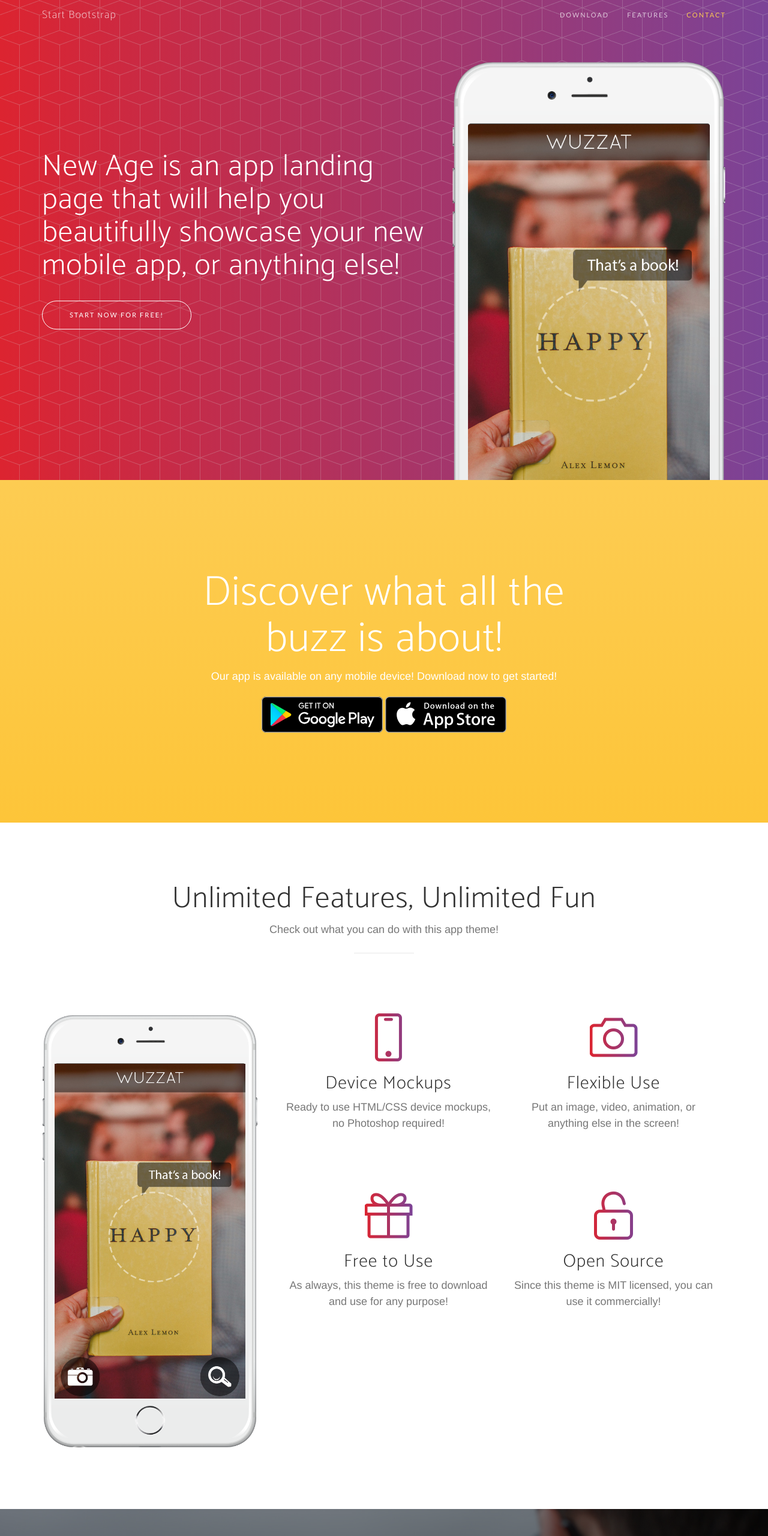
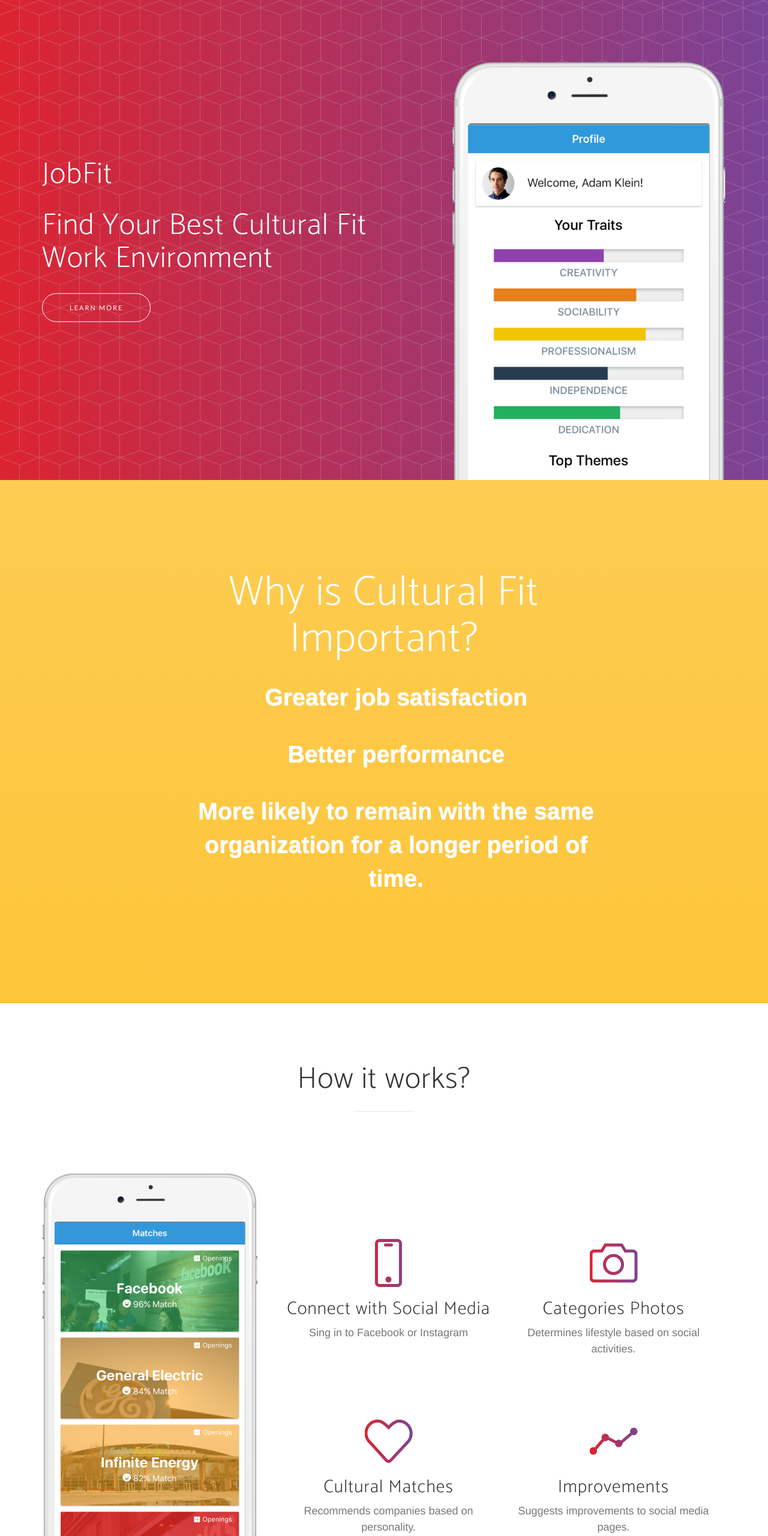
Before and after one commit to briandesouza/SwampHacks-Demo-Website, a website: page index.html in a window 1280 px wide. Shown: the top 2560 px of the page at 60% size. Drawn offline with nearby package versions, Linux system fonts and the light colour scheme; a web font is replaced by a local one.

Commit message:
Completed

```diff
--- a/css/new-age.css
+++ b/css/new-age.css
@@ -205,7 +205,8 @@ header .device-container .screen img {
     transform: translateY(-50%);
   }
   header .header-content .header-content-inner h1 {
-    font-size: 35px;
+    font-size: 40px;
+    font-weight: bold;
   }
   header .device-container {
     max-width: none;
--- a/index.html
+++ b/index.html
@@ -9,7 +9,7 @@
     <meta name="description" content="">
     <meta name="author" content="">
 
-    <title>New Age - Start Bootstrap Theme</title>
+    <title>JobFit</title>
 
     <!-- Bootstrap Core CSS -->
     <link href="vendor/bootstrap/css/bootstrap.min.css" rel="stylesheet">
@@ -38,31 +38,14 @@
 
 <body id="page-top">
 
-    <nav id="mainNav" class="navbar navbar-default navbar-fixed-top">
         <div class="container">
             <!-- Brand and toggle get grouped for better mobile display -->
             <div class="navbar-header">
                 <button type="button" class="navbar-toggle collapsed" data-toggle="collapse" data-target="#bs-example-navbar-collapse-1">
                     <span class="sr-only">Toggle navigation</span> Menu <i class="fa fa-bars"></i>
                 </button>
-                <a class="navbar-brand page-scroll" href="#page-top">Start Bootstrap</a>
             </div>
 
-            <!-- Collect the nav links, forms, and other content for toggling -->
-            <div class="collapse navbar-collapse" id="bs-example-navbar-collapse-1">
-                <ul class="nav navbar-nav navbar-right">
-                    <li>
-                        <a class="page-scroll" href="#download">Download</a>
-                    </li>
-                    <li>
-                        <a class="page-scroll" href="#features">Features</a>
-                    </li>
-                    <li>
-                        <a class="page-scroll" href="#contact">Contact</a>
-                    </li>
-                </ul>
-            </div>
-            <!-- /.navbar-collapse -->
         </div>
         <!-- /.container-fluid -->
     </nav>
@@ -73,8 +56,9 @@
                 <div class="col-sm-7">
                     <div class="header-content">
                         <div class="header-content-inner">
-                            <h1>New Age is an app landing page that will help you beautifully showcase your new mobile app, or anything else!</h1>
-                            <a href="#download" class="btn btn-outline btn-xl page-scroll">Start Now for Free!</a>
+                            <h1 class="jobfit-main-title">JobFit</h1>
+                            <h1>Find Your Best Cultural Fit Work Environment</h1>
+                            <a href="#download" class="btn btn-outline btn-xl page-scroll">Learn More</a>
                         </div>
                     </div>
                 </div>
@@ -84,7 +68,7 @@
                             <div class="device">
                                 <div class="screen">
                                     <!-- Demo image for screen mockup, you can put an image here, some HTML, an animation, video, or anything else! -->
-                                    <img src="img/demo-screen-1.jpg" class="img-responsive" alt="">
+                                    <img src="img/jobfithome.png" class="img-responsive" alt="">
                                 </div>
                                 <div class="button">
                                     <!-- You can hook the "home button" to some JavaScript events or just remove it -->
@@ -101,12 +85,10 @@
         <div class="container">
             <div class="row">
                 <div class="col-md-8 col-md-offset-2">
-                    <h2 class="section-heading">Discover what all the buzz is about!</h2>
-                    <p>Our app is available on any mobile device! Download now to get started!</p>
-                    <div class="badges">
-                        <a class="badge-link" href="#"><img src="img/google-play-badge.svg" alt=""></a>
-                        <a class="badge-link" href="#"><img src="img/app-store-badge.svg" alt=""></a>
-                    </div>
+                    <h2 class="section-heading">Why is Cultural Fit Important?</h2>
+                    <ul><li >Greater job satisfaction</li>
+                        <li >Better performance</li>
+                        <li >More likely to remain with the same organization for a longer period of time.</li></ul>
                 </div>
             </div>
         </div>
@@ -117,8 +99,7 @@
             <div class="row">
                 <div class="col-lg-12 text-center">
                     <div class="section-heading">
-                        <h2>Unlimited Features, Unlimited Fun</h2>
-                        <p class="text-muted">Check out what you can do with this app theme!</p>
+                        <h2>How it works?</h2>
                         <hr>
                     </div>
                 </div>
@@ -130,7 +111,7 @@
                             <div class="device">
                                 <div class="screen">
                                     <!-- Demo image for screen mockup, you can put an image here, some HTML, an animation, video, or anything else! -->
-                                    <img src="img/demo-screen-1.jpg" class="img-responsive" alt=""> </div>
+                                    <img src="img/jobfitmatch.png" class="img-responsive" alt=""> </div>
                                 <div class="button">
                                     <!-- You can hook the "home button" to some JavaScript events or just remove it -->
                                 </div>
@@ -139,36 +120,36 @@
                     </div>
                 </div>
                 <div class="col-md-8">
-                    <div class="container-fluid">
-                        <div class="row">
+                    <div class="container-fluid ">
+                        <div class="row padding-top-row">
                             <div class="col-md-6">
                                 <div class="feature-item">
                                     <i class="icon-screen-smartphone text-primary"></i>
-                                    <h3>Device Mockups</h3>
-                                    <p class="text-muted">Ready to use HTML/CSS device mockups, no Photoshop required!</p>
+                                    <h3>Connect with Social Media</h3>
+                                    <p class="text-muted">Sing in to Facebook or Instagram</p>
                                 </div>
                             </div>
                             <div class="col-md-6">
                                 <div class="feature-item">
                                     <i class="icon-camera text-primary"></i>
-                                    <h3>Flexible Use</h3>
-                                    <p class="text-muted">Put an image, video, animation, or anything else in the screen!</p>
+                                    <h3>Categories Photos</h3>
+                                    <p class="text-muted">Determines lifestyle based on social activities.</p>
                                 </div>
                             </div>
                         </div>
                         <div class="row">
                             <div class="col-md-6">
                                 <div class="feature-item">
-                                    <i class="icon-present text-primary"></i>
-                                    <h3>Free to Use</h3>
-                                    <p class="text-muted">As always, this theme is free to download and use for any purpose!</p>
+                                    <i class="icon-heart text-primary"></i>
+                                    <h3>Cultural Matches</h3>
+                                    <p class="text-muted">Recommends companies based on personality. </p>
                                 </div>
                             </div>
                             <div class="col-md-6">
                                 <div class="feature-item">
-                                    <i class="icon-lock-open text-primary"></i>
-                                    <h3>Open Source</h3>
-                                    <p class="text-muted">Since this theme is MIT licensed, you can use it commercially!</p>
+                                    <i class="icon-graph text-primary"></i>
+                                    <h3>Improvements</h3>
+                                    <p class="text-muted">Suggests improvements to social media pages.</p>
                                 </div>
                             </div>
                         </div>
@@ -177,10 +158,36 @@
             </div>
     </section>
 
+    <section id="clarifai" class=" text-center">
+        <div class="container">
+            <div class="row">
+                    <img src="img/clarifai.png" height="150">
+                    <div class="row" id="margin-left">
+                        <!-- Demo image for screen mockup, you can put an image here, some HTML, an animation, video, or anything else! -->
+                        <img src="img/studying.jpg" id="image-1" height="300">
+                        <p class="text"><h1 class="bold"> Tags Associated:</h1>
+                        <p>computer, indoors, technology, laptop, adult, education</p>
+                        <h1 class="bold">Dedication</h1></p>
+                      </div>
+                    </div>
+            </div>
+            <div class="container">
+                <div class="row">
+                        <div class="row" id="margin-right">
+                            <!-- Demo image for screen mockup, you can put an image here, some HTML, an animation, video, or anything else! -->
+                            <img src="img/volunteering.jpg" id="image-2" height="300">
+                            <p class="text"><h1 class="bold"> Tags Associated:</h1>
+                            <p>people, child, group</p>
+                            <h1 class="bold">Sociable</h1></p>
+                          </div>
+                        </div>
+                </div>
+    </section>
+
     <section class="cta">
         <div class="cta-content">
             <div class="container">
-                <h2>Stop waiting.<br>Start building.</h2>
+                <h2>Demo</h2>
                 <a href="#contact" class="btn btn-outline btn-xl page-scroll">Let's Get Started!</a>
             </div>
         </div>
```
Also changed, not shown: css/new-age.min.css, img/clarifai.png (added), img/jobfithome.png (added), img/jobfitmatch.png (added), img/studying.jpg (added), img/volunteering.jpg (added), vendor/bootstrap/css/bootstrap.css, vendor/bootstrap/css/bootstrap.min.css, vendor/font-awesome/css/font-awesome.css.
